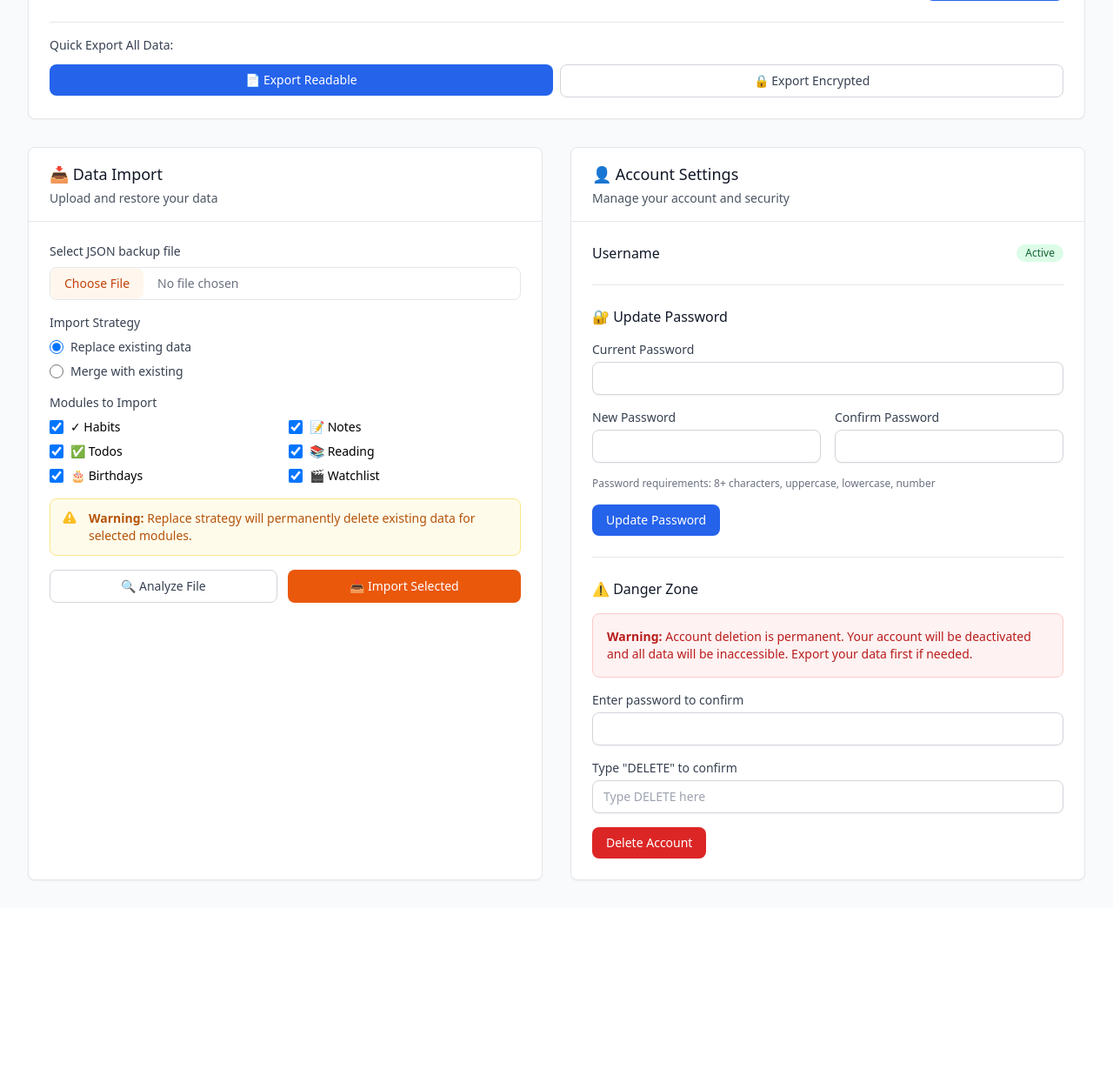
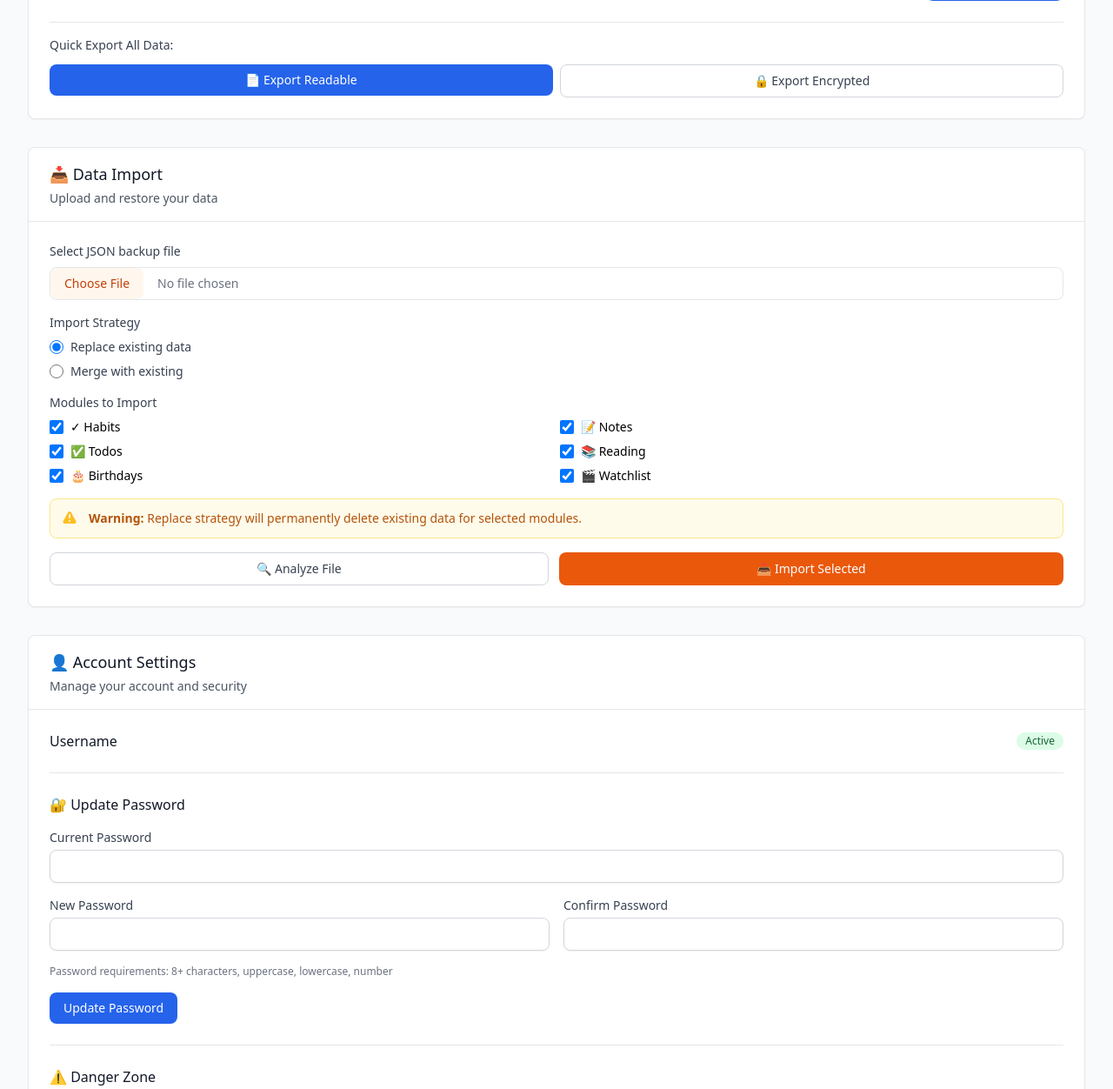
Before and after one commit to Maheshkumar-novice/Habit-Stack, a Flask app: template templates/settings.html in a window 1280 px wide. Shown: the part 669-1921 px from the top of the page at 87% size. Before the commit the page ends 1682 px from the top, so only its background shows below. Run offline with Flask 3, Linux system fonts and the light colour scheme; the template is opened without the code that fills it, so the values that code supplies are empty; parts of the project's set-up code (start-up, migrations or seed data) failed here and were passed over; some libraries are stand-ins or nearby versions.

Commit message:
Make all settings components full width - no side-by-side layout
All components now use full screen width on all devices:
- Privacy & Encryption (full width)
- Data Export (full width)
- Data Import (full width)
- Account Settings (full width)

Simple vertical stacking layout with consistent spacing.

🤖 Generated with [Claude Code](https://claude.ai/code)

Co-Authored-By: Claude <noreply@anthropic.com>

```diff
--- a/templates/settings.html
+++ b/templates/settings.html
@@ -42,20 +42,18 @@
     <!-- Settings Layout -->
     <div class="space-y-8">
 
-        <!-- Privacy & Encryption Section (Full Width) -->
+        <!-- Privacy & Encryption Section -->
         {% include 'components/privacy_encryption.html' %}
 
-        <!-- Data Export Section (Full Width) -->
+        <!-- Data Export Section -->
         {% include 'components/data_export.html' %}
 
-        <!-- Bottom Row: Import and Account side by side on large screens -->
-        <div class="grid grid-cols-1 xl:grid-cols-2 gap-8">
-            <!-- Data Import -->
-            {% include 'components/data_import.html' %}
+        <!-- Data Import Section -->
+        {% include 'components/data_import.html' %}
 
-            <!-- Account Settings -->
-            {% include 'components/account_settings.html' %}
-        </div>
+        <!-- Account Settings Section -->
+        {% include 'components/account_settings.html' %}
+
     </div>
 </main>
 
```
